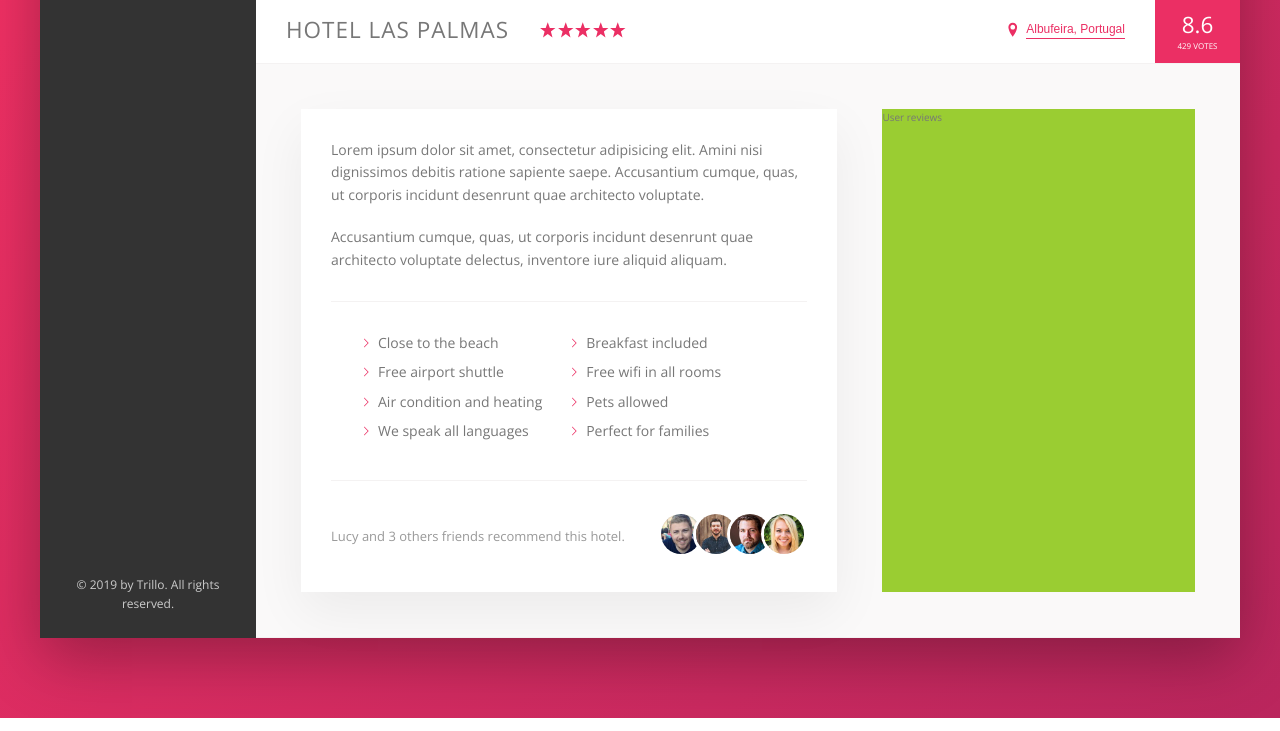
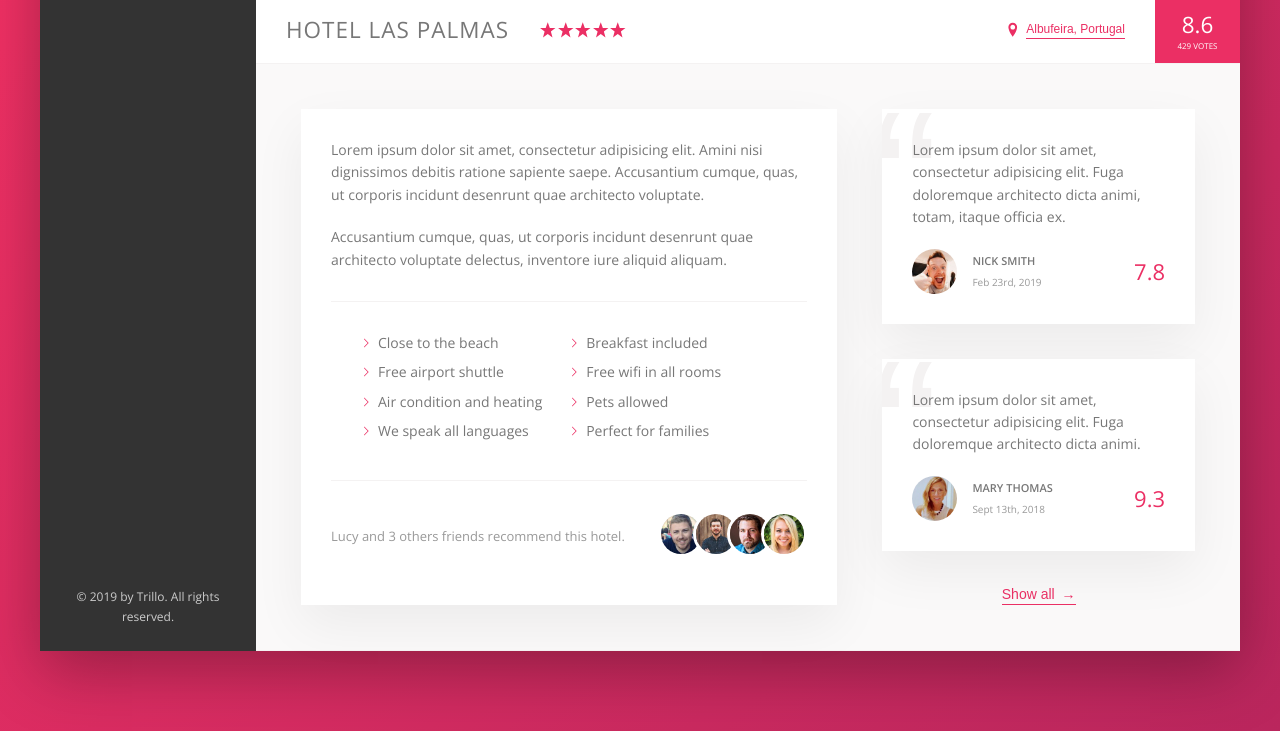
Before and after one commit to RubenSantana/course-trillo, a website: page index.html in a window 1280 px wide. Shown: the part 538-1269 px from the top of the page. Drawn offline with nearby package versions, Linux system fonts and the light colour scheme.

Commit message:
Added the user reviews section

```diff
--- a/index.html
+++ b/index.html
@@ -214,7 +214,47 @@
               </div>
             </div>
 
-            <div class="user-reviews">User reviews</div>
+            <div class="user-reviews">
+              <figure class="review">
+                <blockquote class="review__text">
+                  Lorem ipsum dolor sit amet, consectetur adipisicing elit. Fuga
+                  doloremque architecto dicta animi, totam, itaque officia ex.
+                </blockquote>
+                <figcaption class="review__user">
+                  <img
+                    src="img/user-1.jpg"
+                    alt="User 1"
+                    class="review__photo"
+                  />
+                  <div class="review__user-box">
+                    <p class="review__user-name">Nick Smith</p>
+                    <p class="review__user-date">Feb 23rd, 2019</p>
+                  </div>
+                  <div class="review__rating">7.8</div>
+                </figcaption>
+              </figure>
+
+              <figure class="review">
+                <blockquote class="review__text">
+                  Lorem ipsum dolor sit amet, consectetur adipisicing elit. Fuga
+                  doloremque architecto dicta animi.
+                </blockquote>
+                <figcaption class="review__user">
+                  <img
+                    src="img/user-2.jpg"
+                    alt="User 2"
+                    class="review__photo"
+                  />
+                  <div class="review__user-box">
+                    <p class="review__user-name">Mary Thomas</p>
+                    <p class="review__user-date">Sept 13th, 2018</p>
+                  </div>
+                  <div class="review__rating">9.3</div>
+                </figcaption>
+              </figure>
+
+              <button class="btn-inline">Show all <span>&rarr;</span></button>
+            </div>
           </div>
         </main>
       </div>
--- a/sass/components/btn-inline.scss
+++ b/sass/components/_btn-inline.scss
@@ -9,8 +9,17 @@
   cursor: pointer;
   transition: all 0.2s;
 
+  & span {
+    margin-left: 3px;
+    transition: margin-left .2s;
+  }
+
   &:hover {
     color: var(--color-grey-dark-1);
+
+    span {
+      margin-left: 8px;
+    }
   }
 
   &:focus {
--- /dev/null
+++ b/sass/components/_review.scss
@@ -0,0 +1,60 @@
+.review {
+  background-color: #fff;
+  box-shadow: var(--shadow-light);
+  padding: 3rem;
+  margin-bottom: 3.5rem;
+  position: relative;
+  overflow: hidden;
+
+  &__text {
+    margin-bottom: 2rem;
+    z-index: 10;
+    position: relative;
+  }
+
+  &__user {
+    display: flex;
+    align-items: center;
+  }
+
+  &__photo {
+    height: 4.5rem;
+    width: 4.5rem;
+    border-radius: 50%;
+    margin-right: 1.5rem;
+  }
+
+  &__user-box {
+    margin-right: auto;
+  }
+
+  &__user-name {
+    font-size: 1.1rem;
+    font-weight: 600;
+    text-transform: uppercase;
+    margin-bottom: .4rem;
+  }
+
+  &__user-date {
+    font-size: 1rem;
+    color: var(--color-grey-dark-3);
+  }
+
+  &__rating {
+    color: var(--color-primary);
+    font-size: 2.2rem;
+    font-weight: 300;
+  }
+
+  &::before {
+    content: "\201C";
+    position: absolute;
+    top: -2.75rem;
+    left: -1rem;
+    line-height: 1;
+    font-size: 20rem;
+    color: var(--color-grey-light-2);
+    font-family: sans-serif;
+    z-index: 1;
+  }
+}
--- a/sass/layout/_hotel-view.scss
+++ b/sass/layout/_hotel-view.scss
@@ -4,6 +4,7 @@
 }
 
 .detail {
+  font-size: 1.4rem;
   display: flex;
   padding: 4.5rem;
   background-color: var(--color-grey-light-1);
@@ -11,7 +12,6 @@
 }
 
 .description {
-  font-size: 1.4rem;
   background-color: #fff;
   box-shadow: var(--shadow-light);
   padding: 3rem;
@@ -20,6 +20,9 @@
 }
 
 .user-reviews {
-  background-color: yellowgreen;
   flex: 1;
+
+  display: flex;
+  flex-direction: column;
+  align-items: center;
 }
--- a/sass/main.scss
+++ b/sass/main.scss
@@ -12,6 +12,7 @@
 @import "components/paragraph";
 @import "components/list";
 @import "components/recommend";
+@import "components/review";
 
 @import "layout/container";
 @import "layout/content";
```
Also changed, not shown: css/style.css.
